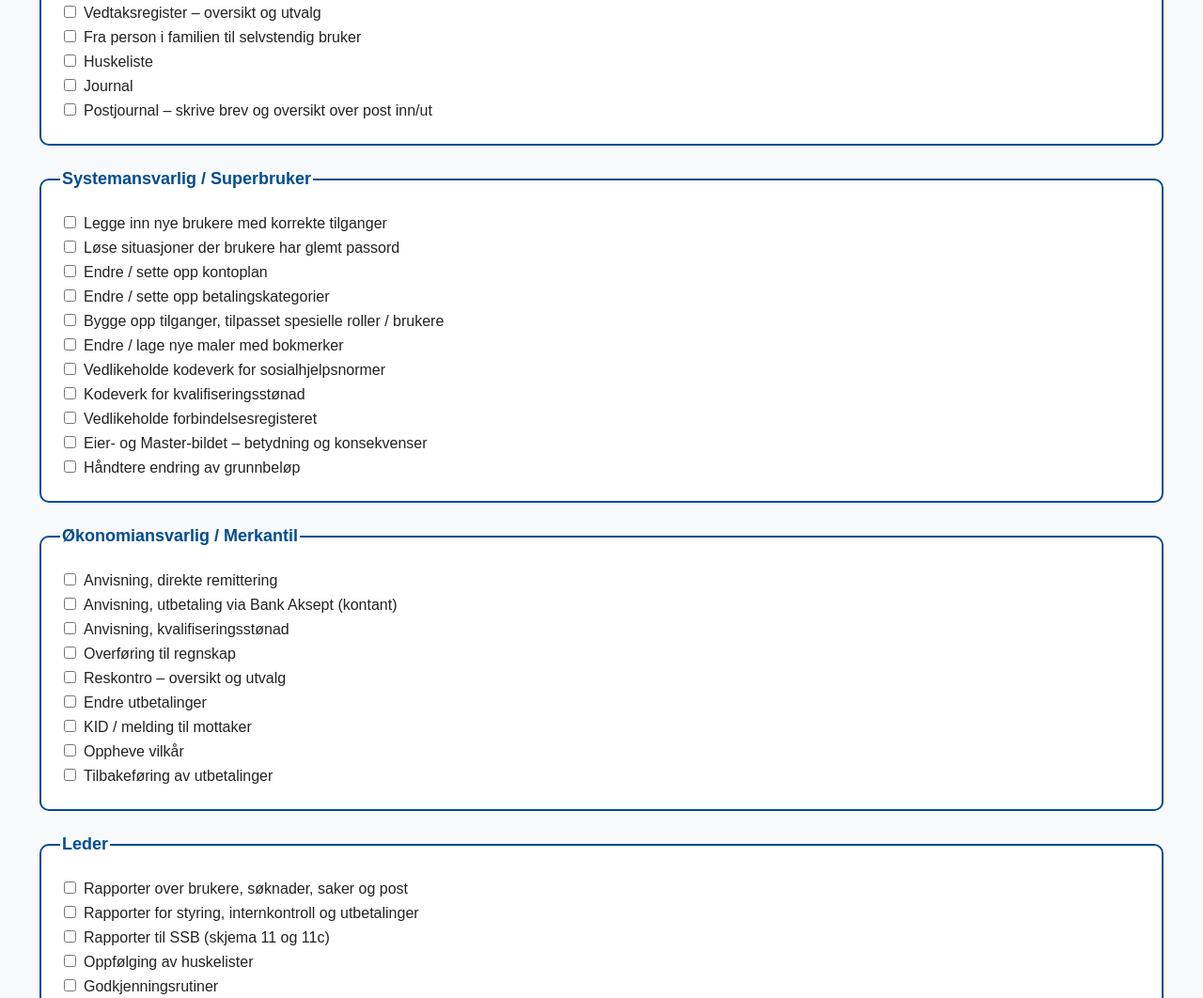
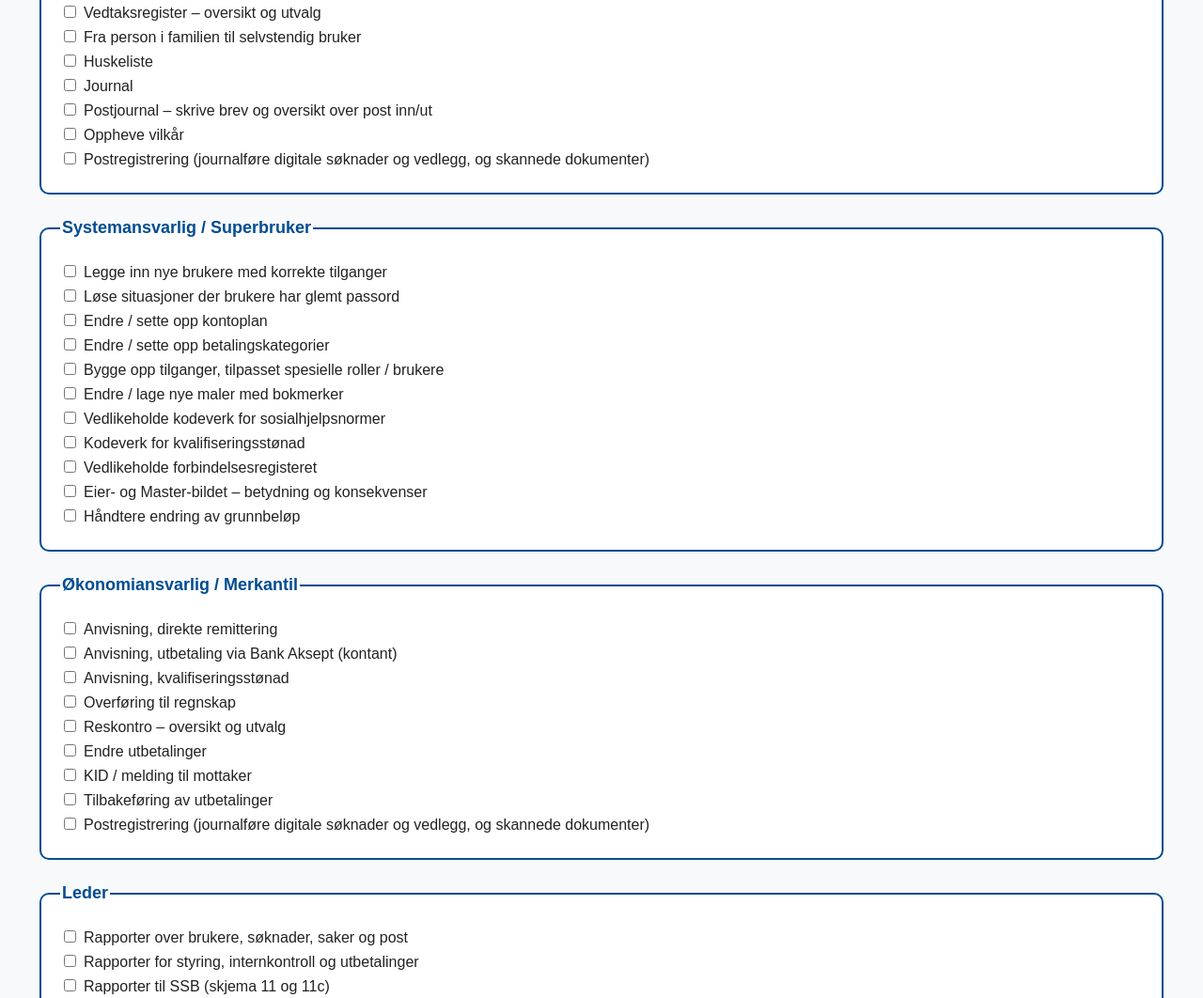
Before and after one commit to setjab/Kartlegging-av-kompetanse-for-fagprogram-Velferd, a plain HTML site: page index.html in a window 1280 px wide. Shown: the part 414-1476 px from the top of the page at 94% size. Drawn offline with Linux system fonts and the light colour scheme.

Commit message:
Add checkboxes for new options in index.html

```diff
--- a/index.html
+++ b/index.html
@@ -96,6 +96,8 @@
       <label><input type="checkbox">Huskeliste</label>
       <label><input type="checkbox">Journal</label>
       <label><input type="checkbox">Postjournal – skrive brev og oversikt over post inn/ut</label>
+      <label><input type="checkbox">Oppheve vilkår</label>
+      <label><input type="checkbox">Postregistrering (journalføre digitale søknader og vedlegg, og skannede dokumenter)</label>
     </fieldset>
 
     <fieldset>
@@ -122,8 +124,8 @@
       <label><input type="checkbox">Reskontro – oversikt og utvalg</label>
       <label><input type="checkbox">Endre utbetalinger</label>
       <label><input type="checkbox">KID / melding til mottaker</label>
-      <label><input type="checkbox">Oppheve vilkår</label>
       <label><input type="checkbox">Tilbakeføring av utbetalinger</label>
+      <label><input type="checkbox">Postregistrering (journalføre digitale søknader og vedlegg, og skannede dokumenter)</label>
     </fieldset>
 
     <fieldset>
```
